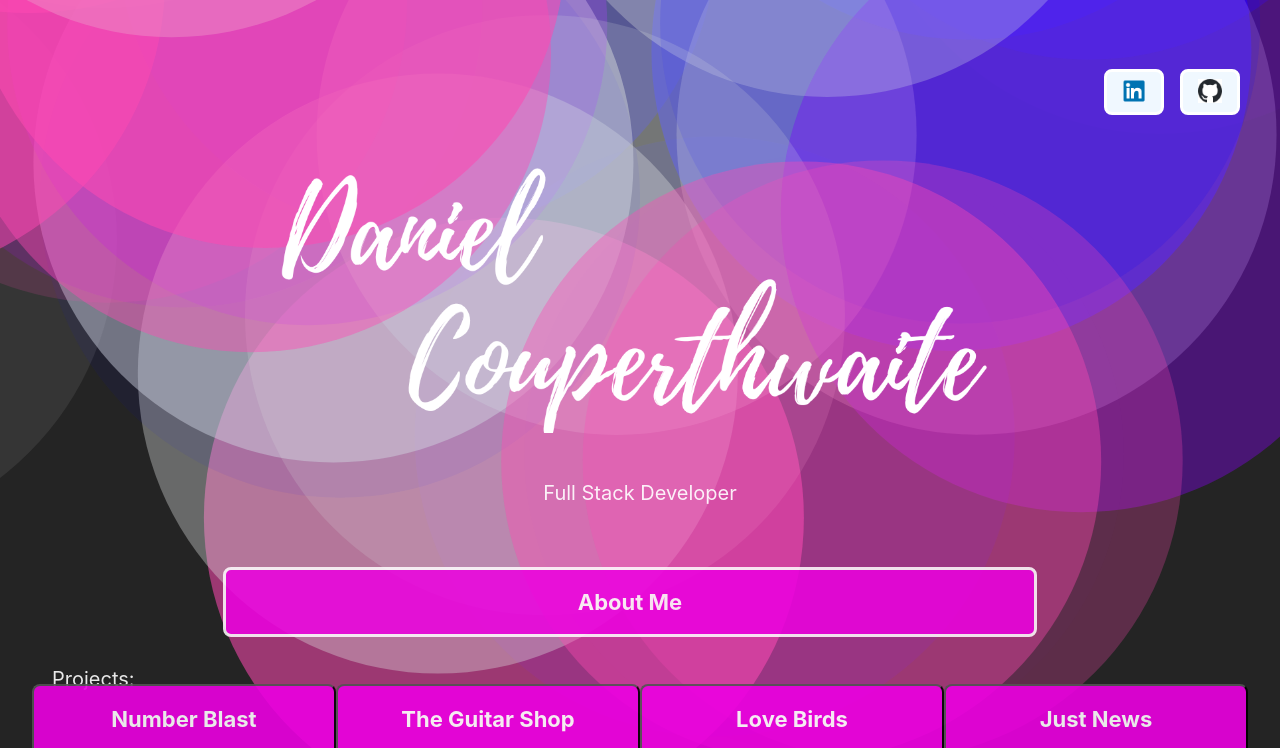
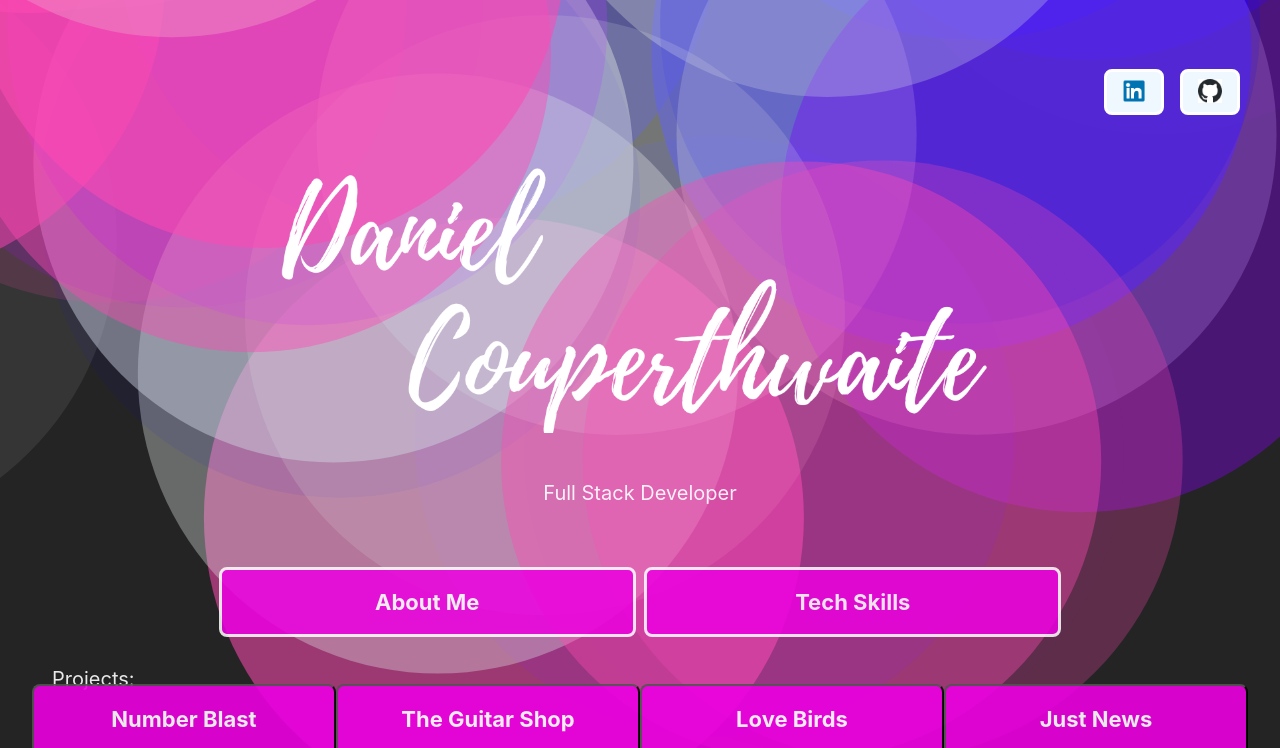
Before and after one commit to DanielCouperthwaite/urban-health, a React (Vite) app: page /home in a window 1280 px wide. Shown: the top 748 px of the page. Built offline with nearby package versions, Linux system fonts and the light colour scheme.

Commit message:
alter project spacing

```diff
--- a/src/Home/Home.jsx
+++ b/src/Home/Home.jsx
@@ -67,7 +67,7 @@ export default function Home ({projects}) {
                     <Grow in={techLoad}>
                     <div className='option-holder'>
                         <div
-                        className="options" style={{marginRight: "20px"}}>
+                        className="options" >
 
 
 
@@ -81,7 +81,7 @@ export default function Home ({projects}) {
 
                         </div>
 
-                        {/* <div className="options" style={{marginLeft: "20px"}}>
+                        <div className="options">
 
 
 
@@ -94,7 +94,7 @@ export default function Home ({projects}) {
 
 
 
-                        </div> */}
+                        </div>
                     </div>
                     </Grow>
                     </Box>
```
